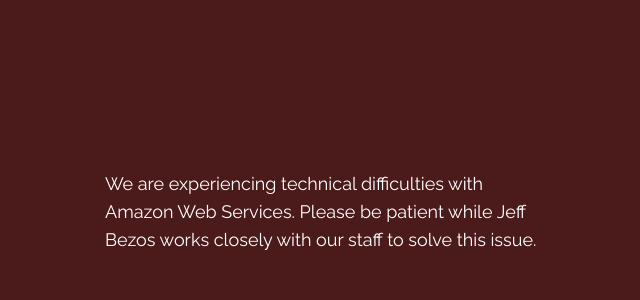
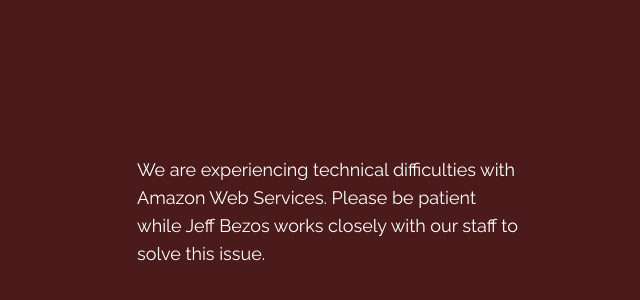
Before and after one commit to riefer02/tolberts-fe, a Next.js app: page / in a window 1280 px wide. Shown: the part 188-488 px from the top of the page, without its empty margins (311-951 px from the left). Built offline with nearby package versions, Linux system fonts and the light colour scheme.

Commit message:
padding to error message

```diff
--- a/pages/index.js
+++ b/pages/index.js
@@ -22,7 +22,7 @@
         <meta property="og:image" content="/images/seo-image.jpeg" />
       </Head>
       {/* {events?.length > 0 && <EventApp events={events} />} */}
-      <div className="grid place-items-center h-screen text-white text-lg max-w-md mx-auto">
+      <div className="grid place-items-center h-screen text-white text-lg max-w-md mx-auto p-8">
         We are experiencing technical difficulties with Amazon Web Services.
         Please be patient while Jeff Bezos works closely with our staff to solve
         this issue.
```
